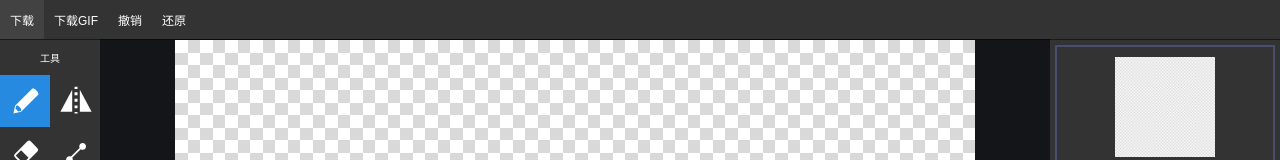
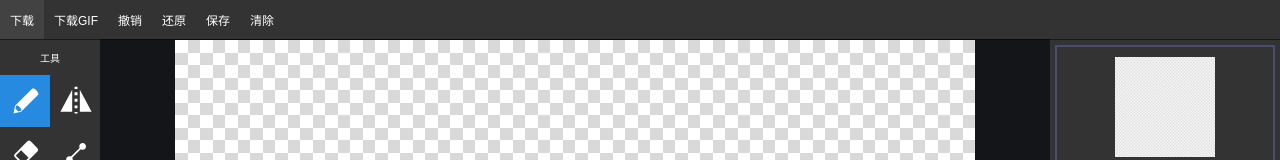
Before and after one commit to vecxqz/pixel-drawing-board, a Vue app in the folder pixel-art/: page /#/ in a window 1280 px wide. Shown: the top 160 px of the page. Built offline with nearby package versions, Linux system fonts and the light colour scheme.

Commit message:
feat: 当前画布数据存储到localstorage，并且可以读取绘制

```diff
--- a/pixel-art/src/components/Canvas.vue
+++ b/pixel-art/src/components/Canvas.vue
@@ -72,9 +72,11 @@ import { userPreview } from "../composables/userPreview";
 import { useCanvas } from "../composables/useCanvas";
 import { useMove } from "../composables/useMove";
 import { useDoState } from "../composables/useDoState";
+import { usePage } from "../composables/usePage";
 import { initGrid } from "../utils/canvas";
 import { isUndefined } from "../utils/common";
 import { initLayer } from "../utils/canvas";
+import { useFile } from "../composables/useFile";
 import { fromEvent, animationFrameScheduler } from "rxjs";
 import { concatAll, map, takeUntil, tap, throttleTime } from "rxjs/operators";
 import { ref } from "vue";
@@ -138,9 +140,15 @@ export default {
       mouseUp: moveMouseUp
     } = useMove();
     const { setCurrentColor } = useColor();
-    const { setCanvasPreview, setCanvasPreviewByImageData } = userPreview();
+    const {
+      setCanvasPreview,
+      setCanvasPreviewByImageData,
+      setPageImageData
+    } = userPreview();
     const { calcColor } = useCanvas();
     const { toUndoStack, TYPE, redo, undo } = useDoState();
+    const { choose: choosePage } = usePage();
+    const { loadLocal } = useFile();
     const scale = ref(1);
     return {
       pencilMouseDown,
@@ -173,6 +181,7 @@ export default {
       setCurrentColor,
       setCanvasPreview,
       setCanvasPreviewByImageData,
+      setPageImageData,
       mirrorPencilMouseDown,
       mirrorPencilMouseMove,
       mirrorPencilMouseUp,
@@ -185,7 +194,9 @@ export default {
       TYPE,
       redo,
       undo,
-      scale
+      scale,
+      choosePage,
+      loadLocal
     };
   },
   data() {
@@ -243,11 +254,11 @@ export default {
       belowCanvas,
       tempCanvas
     } = this.$refs;
+    const pages = JSON.parse(localStorage.getItem("pages") as string);
     this.setCanvasData();
     const canvasContainer: HTMLElement = window.document.getElementById(
       "canvas-container"
     ) as HTMLElement;
-    this.$store.dispatch("canvasModule/CREATE_PAGE");
     this.$store.dispatch("canvasModule/SET_CANVASCTX", canvas);
     this.$store.dispatch(
       "canvasModule/SET_BACKGROUND_CANVAS_CANVASCTX",
@@ -261,12 +272,20 @@ export default {
     this.$store.dispatch("canvasModule/SET_ABOVE_CANVASCTX", aboveCanvas);
     this.$store.dispatch("canvasModule/SET_BELOW_CANVASCTX", belowCanvas);
     this.$store.dispatch("canvasModule/SET_TEMP_LAYER_CANVASCTX", tempCanvas);
+    this.loadLocal();
     this.parseBackground();
+    if (pages === null) {
+      this.$store.dispatch("canvasModule/CREATE_PAGE");
+    } else {
+      const { currentPageIndex } = this.$store.state.canvasModule;
+      this.choosePage(currentPageIndex);
+    }
     this.$nextTick(() => {
-      this.setCanvasPreview(
-        [this.backgroundCanvasCtx, this.canvasCtx],
-        this.shadowCanvasCtx
-      );
+      // this.setCanvasPreview(
+      //   [this.backgroundCanvasCtx, this.canvasCtx],
+      //   this.shadowCanvasCtx
+      // );
+      this.mergeCanvas();
     });
     const document = window.document.body;
     fromEvent(document, "keydown").subscribe((e: any) => {
@@ -339,15 +358,15 @@ export default {
       ].layers[
         this.$store.state.canvasModule.currentLayerIndex
       ].canvasImageData = this.canvasCtx.getImageData(0, 0, width, height);
-      // const backgroundMeta = {
-      //   layerName: "background",
-      //   canvasImageData: this.backgroundCanvasCtx.getImageData(
-      //     0,
-      //     0,
-      //     width,
-      //     height
-      //   )
-      // };
+      const backgroundMeta = {
+        layerName: "background",
+        canvasImageData: this.backgroundCanvasCtx.getImageData(
+          0,
+          0,
+          width,
+          height
+        )
+      };
       const belowMeta = {
         layerName: "below",
         canvasImageData: this.belowCanvasCtx.getImageData(0, 0, width, height)
@@ -360,7 +379,8 @@ export default {
         layerName: "current",
         canvasImageData: this.canvasCtx.getImageData(0, 0, width, height)
       };
-      const canvasArray = [belowMeta, currentMeta, aboveMeta];
+      const canvasArray = [backgroundMeta, belowMeta, currentMeta, aboveMeta];
+      const pageImageArray = [belowMeta, currentMeta, aboveMeta];
       this.tempCanvasCtx.drawImage(this.belowCanvasCtx.canvas, 0, 0);
       this.tempCanvasCtx.drawImage(this.canvasCtx.canvas, 0, 0);
       this.tempCanvasCtx.drawImage(this.aboveCanvasCtx.canvas, 0, 0);
@@ -369,6 +389,11 @@ export default {
       ].imageData = this.tempCanvasCtx.getImageData(0, 0, width, height);
       this.setCanvasPreviewByImageData(
         canvasArray,
+        this.tempCanvasCtx,
+        this.shadowCanvasCtx
+      );
+      this.setPageImageData(
+        pageImageArray,
         this.tempCanvasCtx,
         this.shadowCanvasCtx
       );
@@ -583,7 +608,9 @@ export default {
       if (mode === "move") {
         this.moveMouseUp(e);
       }
-      this.mergeCanvas();
+      this.$nextTick(() => {
+        this.mergeCanvas();
+      });
       // this.setCanvasPreview(
       //   [this.backgroundCanvasCtx, this.canvasCtx],
       //   this.shadowCanvasCtx
--- a/pixel-art/src/components/CanvasAttribute.vue
+++ b/pixel-art/src/components/CanvasAttribute.vue
@@ -46,8 +46,23 @@ export default {
     girdMeta(this: any) {
       return this.$store.getters["canvasModule/currentGridMeta"];
     },
+    currentPageIndex(this: any) {
+      return this.$store.state.canvasModule.currentPageIndex;
+    },
     previewUrl(this: any) {
-      return this.$store.state.canvasModule.previewUrl;
+      // console.log(this.currentPageIndex);
+      // console.log(this.$store.state.canvasModule.pages);
+      // console.log(this.$store.state.canvasModule.pages[this.currentPageIndex]);
+      const pages = this.$store.state.canvasModule.pages;
+      const length = pages.length;
+      if (length < 1) return "";
+      const { previewUrl } = this.$store.state.canvasModule.pages[
+        this.currentPageIndex
+      ];
+      if (previewUrl) {
+        return previewUrl;
+      }
+      return "";
     },
     width(this: any) {
       const { width } = this.$store.state.canvasModule;
--- a/pixel-art/src/components/ToolHeader.vue
+++ b/pixel-art/src/components/ToolHeader.vue
@@ -7,6 +7,8 @@
       <li class="operator-item" @click="downloadImageGIF">下载GIF</li>
       <li class="operator-item" @click="undo">撤销</li>
       <li class="operator-item" @click="redo">还原</li>
+      <li class="operator-item" @click="save">保存</li>
+      <li class="operator-item" @click="clear">清除</li>
       <!-- <li class="operator-item">全屏</li> -->
     </ul>
   </div>
@@ -15,16 +17,20 @@
 <script lang="ts">
 import { useDoState } from "../composables/useDoState";
 import { useDownload } from "../composables/useDownload";
+import { useFile } from "../composables/useFile";
 export default {
   name: "ToolHeader",
   setup() {
     const { redo, undo } = useDoState();
+    const { save, clear } = useFile();
     const { downloadImage, downloadImageGIF } = useDownload();
     return {
       redo,
       undo,
       downloadImage,
-      downloadImageGIF
+      downloadImageGIF,
+      save,
+      clear
     };
   }
 };
--- /dev/null
+++ b/pixel-art/src/composables/useFile.ts
@@ -0,0 +1,78 @@
+import { computed } from "vue";
+import { useStore } from "./useStore";
+export function useFile(this: any) {
+  const store: any = useStore();
+  const canvasCtx = computed(() => store.state.canvasModule.canvasCtx);
+  const color = computed(() => store.state.canvasModule.color);
+  const size = computed(() => {
+    return store.state.canvasModule.size;
+  });
+
+  async function save() {
+    const { pages } = store.state.canvasModule;
+    for (let i = 0; i < pages.length; i++) {
+      const {
+        imageData: { data, width, height }
+      } = pages[i];
+      const imageDataString = `[${data.toString()}]`;
+      const { layers } = store.state.canvasModule.pages[i];
+      store.state.canvasModule.pages[i].imageDataString = imageDataString;
+      store.state.canvasModule.pages[i].width = width;
+      store.state.canvasModule.pages[i].height = height;
+      for (let li = 0; li < layers.length; li++) {
+        const {
+          canvasImageData: { data, width, height }
+        } = layers[li];
+        const canvasImageDataString = `[${data.toString()}]`;
+        store.state.canvasModule.pages[i].layers[
+          li
+        ].canvasImageDataString = canvasImageDataString;
+        store.state.canvasModule.pages[i].layers[li].width = width;
+        store.state.canvasModule.pages[i].layers[li].height = height;
+      }
+    }
+    saveLocal();
+  }
+
+  function clear() {
+    localStorage.removeItem("pages");
+  }
+  function saveLocal() {
+    const { pages } = store.state.canvasModule;
+    localStorage.setItem("pages", JSON.stringify(pages));
+  }
+  function loadLocal() {
+    const pages = JSON.parse(localStorage.getItem("pages") as string);
+    if (pages) {
+      for (let i = 0; i < pages.length; i++) {
+        const { imageDataString, width, height, layers } = pages[i];
+        const imageData = canvasCtx.value.createImageData(width, height);
+        const data = new Uint8Array(JSON.parse(imageDataString));
+        updateCanvasImageData(data, imageData);
+        pages[i].imageData = imageData;
+        pages[i].width = imageData.width;
+        pages[i].height = imageData.height;
+        for (let li = 0; li < layers.length; li++) {
+          const { canvasImageDataString, width, height } = layers[li];
+          const canvasImageData = canvasCtx.value.createImageData(
+            width,
+            height
+          );
+          const data = new Uint8Array(JSON.parse(canvasImageDataString));
+          updateCanvasImageData(data, canvasImageData);
+          pages[i].layers[li].canvasImageData = canvasImageData;
+          pages[i].layers[li].width = canvasImageData.width;
+          pages[i].layers[li].height = canvasImageData.height;
+        }
+      }
+      store.state.canvasModule.pages = pages;
+    }
+    console.log(pages);
+  }
+  function updateCanvasImageData(data: any, targetImageData: ImageData) {
+    for (let i = 0; i < data.length; i++) {
+      targetImageData.data[i] = data[i];
+    }
+  }
+  return { save, loadLocal, clear };
+}
--- a/pixel-art/src/composables/userPreview.ts
+++ b/pixel-art/src/composables/userPreview.ts
@@ -28,6 +28,7 @@ export function userPreview() {
   ) {
     // 这里将不同的canvas合到一个canvas上
     const { width, height, currentPageIndex } = store.state.canvasModule;
+    targetcanvasCtx.clearRect(0, 0, width, height);
     for (let i = 0; i < imageDatas.length; i++) {
       const { canvasImageData } = imageDatas[i];
       if (canvasImageData) {
@@ -45,8 +46,29 @@ export function userPreview() {
     ].previewUrl = targetcanvasCtx.canvas.toDataURL("image/png", 1);
   }
 
+  function setPageImageData(
+    imageDatas: Array<any>,
+    tempcanvasCtx: CanvasRenderingContext2D,
+    targetcanvasCtx: CanvasRenderingContext2D
+  ) {
+    // 这里将不同的canvas合到一个canvas上
+    const { width, height, currentPageIndex } = store.state.canvasModule;
+    targetcanvasCtx.clearRect(0, 0, width, height);
+    for (let i = 0; i < imageDatas.length; i++) {
+      const { canvasImageData } = imageDatas[i];
+      if (canvasImageData) {
+        tempcanvasCtx.putImageData(canvasImageData, 0, 0);
+        const { canvas } = tempcanvasCtx;
+        targetcanvasCtx.drawImage(canvas, 0, 0);
+      }
+    }
+    store.state.canvasModule.pages[
+      currentPageIndex
+    ].imageData = targetcanvasCtx.getImageData(0, 0, width, height);
+  }
   return {
     setCanvasPreview,
+    setPageImageData,
     setCanvasPreviewByImageData
   };
 }
--- a/pixel-art/src/utils/canvas.ts
+++ b/pixel-art/src/utils/canvas.ts
@@ -121,7 +121,16 @@ function clearGridB(
     size: number;
   }
 ): void {
-  canvasCtx.clearRect(columnIndex, rowIndex, size, size);
+  const { width, height } = canvasCtx.canvas;
+  const imageData = canvasCtx.getImageData(0, 0, width, height);
+  const { data } = imageData;
+  const index = (columnIndex + rowIndex * height) * 4;
+  data[index] = 0; // r
+  data[index + 1] = 0; // g
+  data[index + 2] = 0; // b
+  data[index + 3] = 0; // a
+  canvasCtx.putImageData(imageData, 0, 0);
+  // canvasCtx.clearRect(columnIndex, rowIndex, size, size);
 }
 function initGrid(
   canvasCtx: CanvasRenderingContext2D,
--- a/pixel-art/src/utils/fill.ts
+++ b/pixel-art/src/utils/fill.ts
@@ -79,7 +79,8 @@ function ScanLineFill(
   stack.push(point);
   let x, y, xl, xr, yl;
   let ct = 0;
-  const imageData = canvasCtx.getImageData(0, 0, 80, 80);
+  const { width, height } = canvasCtx.canvas;
+  const imageData = canvasCtx.getImageData(0, 0, width, height);
   // debugger;
   while (stack.length > 0) {
     const { columnIndex, rowIndex }: any = stack.pop(); //2.取当前种子点
--- a/pixel-art/types/canvas.d.ts
+++ b/pixel-art/types/canvas.d.ts
@@ -16,6 +16,9 @@ declare interface layer {
 }
 declare interface layerMeta {
   layerName: string;
+  width: number;
+  height: number;
+  canvasImageDataString: string;
   canvasImageData!: CanvasImageData;
   key: string | number;
 }
@@ -25,6 +28,9 @@ declare interface page {
   key: string|number;
   previewUrl: string;
   imageData: string;
+  imageDataString: string;
+  width: number;
+  height: number;
   layers: Array<layerMeta>;
 }
 declare interface canvasData {
```
Also changed, not shown: pixel-art/src/composables/usePage.ts (+12 -2 lines).
